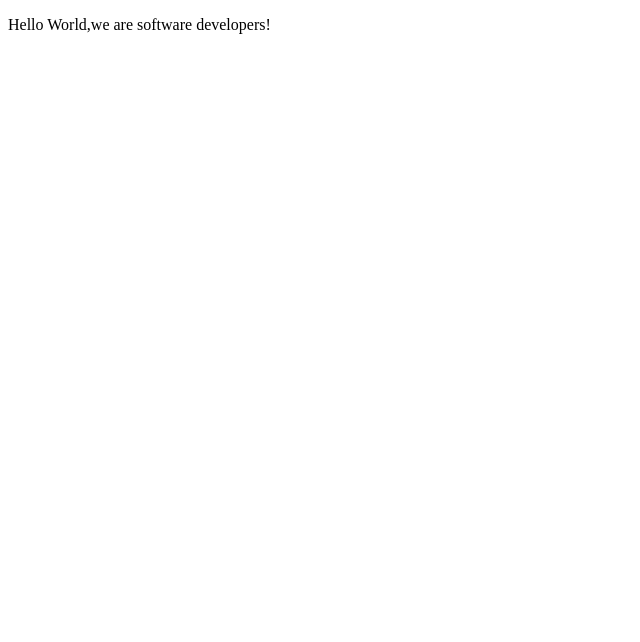
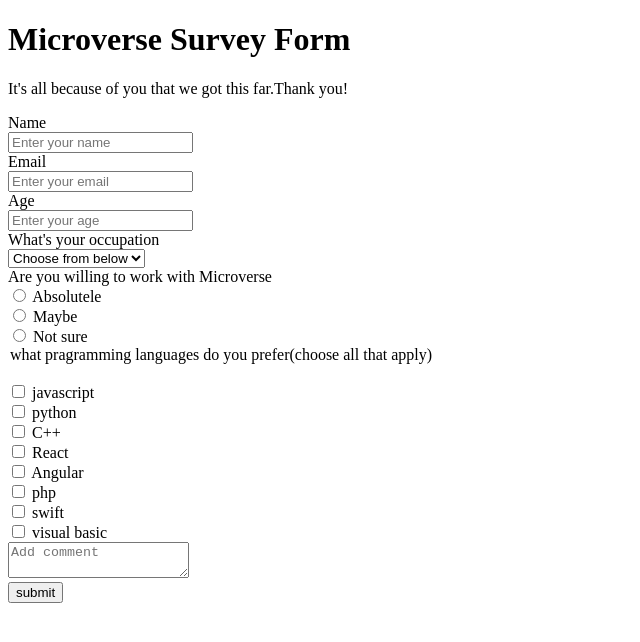
Before and after one commit to Kwamay/Microverse, a plain HTML site: page index.html in a window 1280 px wide. Shown: the whole page, without its empty margins (0-640 px from the left). Drawn offline with Linux system fonts and the light colour scheme.

Commit message:
Update index.html

```diff
--- a/index.html
+++ b/index.html
@@ -7,21 +7,81 @@
   </head>
 
   <body>
-    <p>Hello World,we are software developers! </p>
+
+
+    <h1 id="title" class="micro">Microverse Survey Form</h1>
+ <p id="description">It's all because of you that we got this far.Thank you!</p>
+ <div class="meah">
+ <form id="survey-form">
+   <label id="name-label"class="name">Name</label>
+   <br>
+   <input id="name" type="text" placeholder="Enter your name">
+   <br>
+   <label id="email-label" >Email</label>
+   <br>
+   <input id="email" type="email" placeholder="Enter your email">
+   <br>
+   <label id="number-label">Age</label>
+   <br>
+     <input id="number" type="number" placeholder="Enter your age">
+     <br>
+     <label>What's your occupation</label>
+     <br>
+     <select id="dropdown">
+       <option> Choose from below</option>
+       <option>Software Engineer</option>
+       <option>Teacher</option>
+       <option>Banker</option>
+       <option>Student</option>
+     </select>
+     <br>
+     <label>Are you willing to work with Microverse</label>
+     <br>
+     <input name="a" type="radio">
+     <label>Absolutele</label>
+     <br>
+     <input name="a" type="radio">
+     <label>Maybe</label>
+     <br>
+     <input name="a" type="radio">
+     <label>Not sure</label>
+     <br>
+     <legend>what pragramming languages do you prefer(choose all that apply)</legend>
+     <br>
+     <input value="a" type="checkbox">
+     <label>javascript</label>
+     <br>
+     <input value="a" type="checkbox">
+     <label>python</label>
+     <br>
+      <input value="a" type="checkbox">
+      <label>C++</label>
+     <br>
+        <input value="a" type="checkbox">
+        <label>React</label>
+     <br>
+       <input value="a" type="checkbox">
+       <label>Angular</label>
+     <br>
+       <input value="a" type="checkbox">
+       <label>php </label>
+     <br>
+       <input value="a" type="checkbox">
+       <label>swift</label>
+     <br>
+       <input value="a" type="checkbox">
+       <label>visual basic</label>
+     <br>
+     <textarea class="text" placeholder="Add comment"></textarea>
+       <br>
+       <button id="submit" class="submit-button">submit</button>
+
+
+ </form>
+ </div>
+
     <script src="https://cdn.freecodecamp.org/testable-projects-fcc/v1/bundle.js"></script>
 
-    <!--
-
-    Hello Camper!
-
-    For now, the test suite only works in Chrome!
-    Please read the README below in the JS Editor before beginning.
-    Feel free to delete this message once you have read it.
-    Good luck and Happy Coding!
-
-    - The freeCodeCamp Team
-
-    -->
     <script  src="js/index.js"></script>
   </body>
 </html>
```
